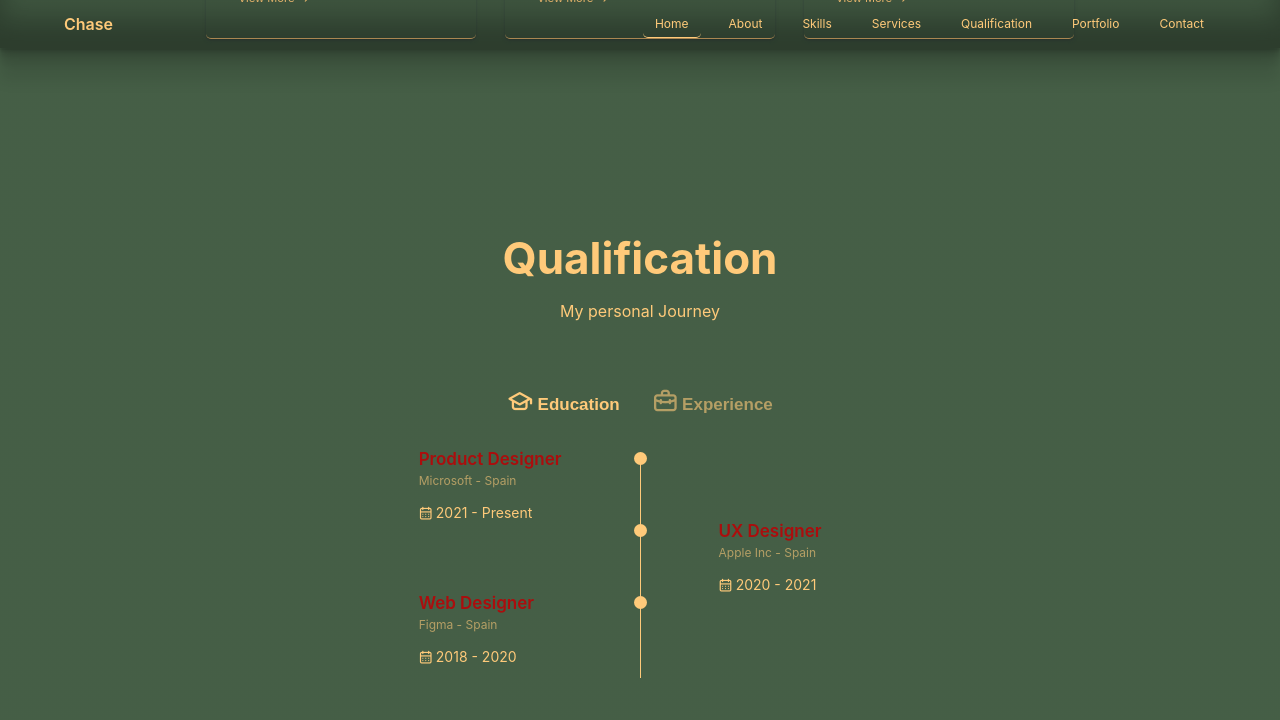
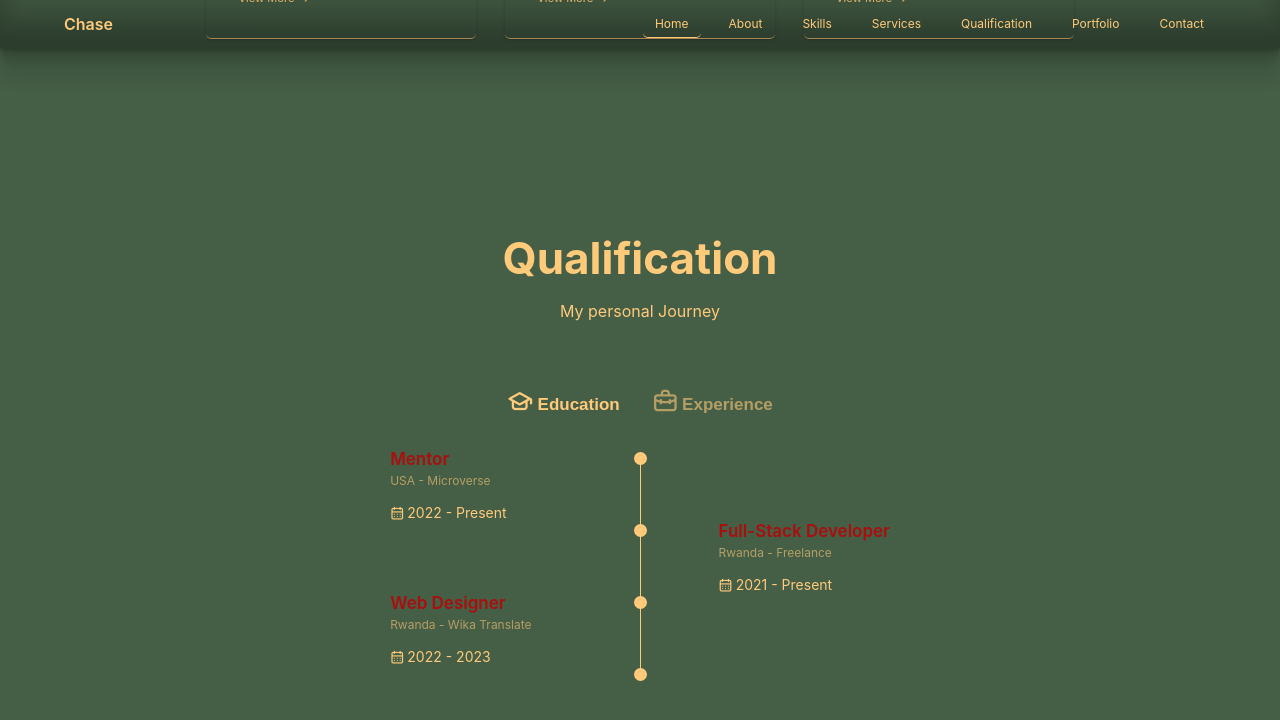
Before and after one commit to Chaseknis/portfolio, a React (Create React App) app: page / in a window 1280 px wide. Both pictures are taken after a click on the button "Experience". Shown: the part 2703-3423 px from the top of the page. Built offline with nearby package versions, Linux system fonts and the light colour scheme.

Commit message:
Update Qualification.js

```diff
--- a/src/routes/Qualification.js
+++ b/src/routes/Qualification.js
@@ -35,16 +35,16 @@ const Qualification = () => {
               <div className="qualification_data">
                 <div>
                   <h3 className="qualification_title">
-                    Web Design
+                    Software Engineering
                   </h3>
 
                   <span className="qualification_subtitle">
-                    Spain - Institute
+                    USA - Microverse
                   </span>
 
                   <div className="qualification_calender">
                     <i className="uil uil-calendar-alt qualification_icon" />
-                    2021 - Present
+                    2022 - 2023
                   </div>
                 </div>
 
@@ -66,16 +66,16 @@ const Qualification = () => {
 
                 <div>
                   <h3 className="qualification_title">
-                    Art Director
+                    Information Science
                   </h3>
 
                   <span className="qualification_subtitle">
-                    Spain - Institute
+                    Rwanda - MK
                   </span>
 
                   <div className="qualification_calender">
                     <i className="uil uil-calendar-alt qualification_icon" />
-                    2020 - 2021
+                    2015 - 2019
                   </div>
                 </div>
               </div>
@@ -87,12 +87,12 @@ const Qualification = () => {
                   </h3>
 
                   <span className="qualification_subtitle">
-                    Spain - Institute
+                    USA  - Microverse
                   </span>
 
                   <div className="qualification_calender">
                     <i className="uil uil-calendar-alt qualification_icon" />
-                    2018 - 2020
+                    2022 - 2023
                   </div>
                 </div>
 
@@ -114,17 +114,26 @@ const Qualification = () => {
 
                 <div>
                   <h3 className="qualification_title">
-                    UX Expert
+                    UI/UX Design
                   </h3>
 
                   <span className="qualification_subtitle">
-                    Spain - Institute
+                    Ukraine - Mate Academy
                   </span>
 
                   <div className="qualification_calender">
                     <i className="uil uil-calendar-alt qualification_icon" />
-                    2017 - 2018
+                    2021 - 2022
                   </div>
+
+                </div>
+              </div>
+
+              <div className="qualification_data">
+                <div />
+
+                <div>
+                  <span className="qualification_rounder" />
 
                 </div>
               </div>
@@ -134,16 +143,16 @@ const Qualification = () => {
               <div className="qualification_data">
                 <div>
                   <h3 className="qualification_title">
-                    Product Designer
+                    Mentor
                   </h3>
 
                   <span className="qualification_subtitle">
-                    Microsoft - Spain
+                    USA - Microverse
                   </span>
 
                   <div className="qualification_calender">
                     <i className="uil uil-calendar-alt qualification_icon" />
-                    2021 - Present
+                    2022 - Present
                   </div>
                 </div>
 
@@ -165,16 +174,16 @@ const Qualification = () => {
 
                 <div>
                   <h3 className="qualification_title">
-                    UX Designer
+                    Full-Stack Developer
                   </h3>
 
                   <span className="qualification_subtitle">
-                    Apple Inc - Spain
+                    Rwanda - Freelance
                   </span>
 
                   <div className="qualification_calender">
                     <i className="uil uil-calendar-alt qualification_icon" />
-                    2020 - 2021
+                    2021 - Present
                   </div>
                 </div>
               </div>
@@ -186,18 +195,27 @@ const Qualification = () => {
                   </h3>
 
                   <span className="qualification_subtitle">
-                    Figma - Spain
+                    Rwanda - Wika Translate
                   </span>
 
                   <div className="qualification_calender">
                     <i className="uil uil-calendar-alt qualification_icon" />
-                    2018 - 2020
+                    2022 - 2023
                   </div>
                 </div>
 
                 <div>
                   <span className="qualification_rounder" />
                   <span className="qualification_line" />
+
+                </div>
+              </div>
+
+              <div className="qualification_data">
+                <div />
+
+                <div>
+                  <span className="qualification_rounder" />
 
                 </div>
               </div>
```
